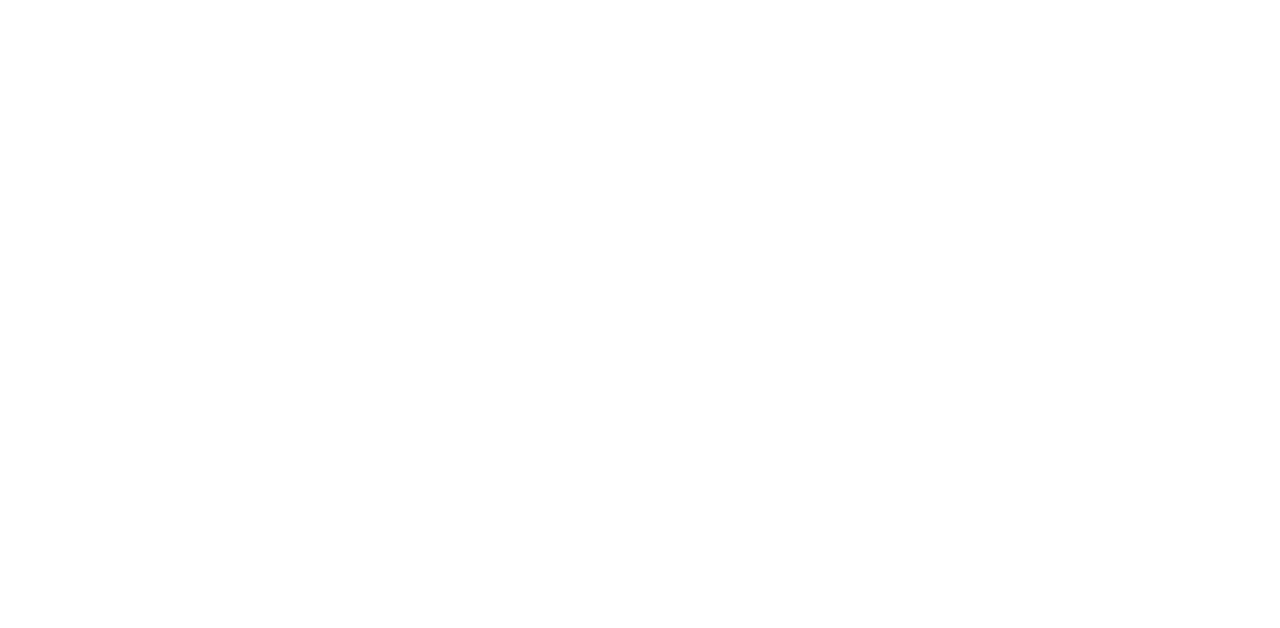
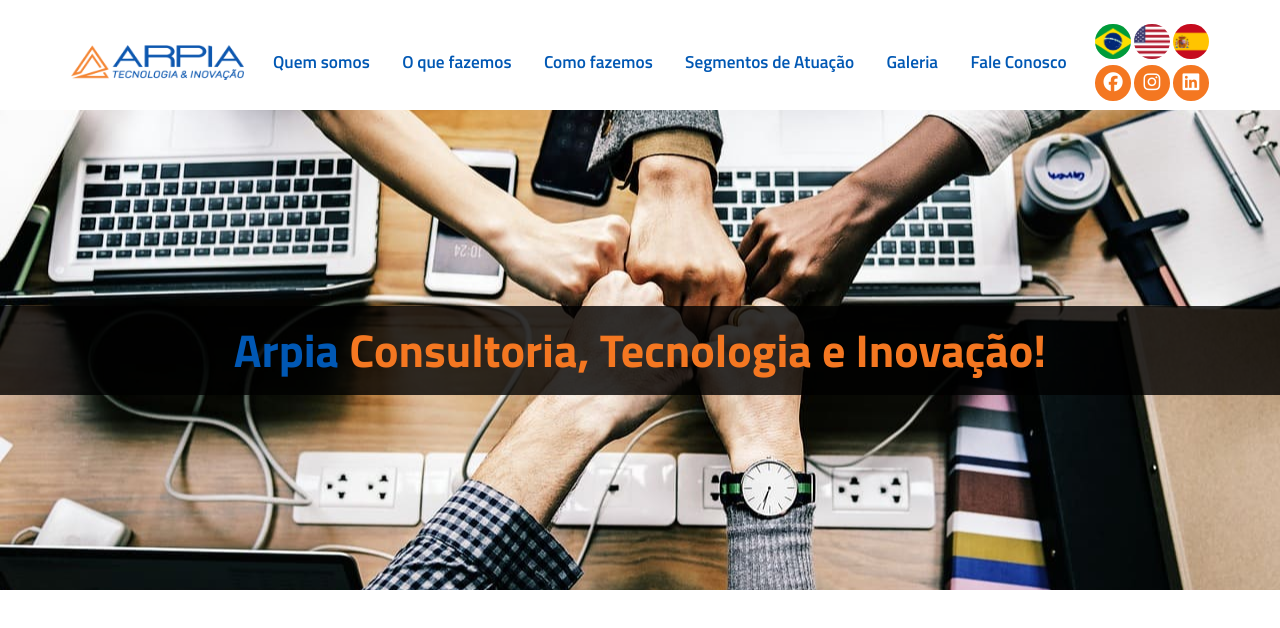
Before and after one commit to Jhonmt-cpu/htmlCssArpia, a plain HTML site: page src/indexj.html in a window 1280 px wide. Drawn offline with Linux system fonts and the light colour scheme.

Commit message:
banner created

```diff
--- a/src/css/style.css
+++ b/src/css/style.css
@@ -109,3 +109,32 @@
   align-items: center;
   justify-content: center;
 }
+
+section.banner {
+  background: no-repeat center url(../img/trabalhoEmEquipe.jpg);
+
+  display: flex;
+  align-items: center;
+  justify-content: center;
+
+  height: 50rem;
+}
+
+section.banner div.titleBox {
+  width: 100%;
+  padding: 1rem 0;
+  background: rgba(0, 0, 0, 0.8);
+
+  display: flex;
+  justify-content: center;
+  align-items: center;
+}
+
+section.banner div.titleBox h1 {
+  font-size: 4.8rem;
+  color: var(--color-background-orange)
+}
+
+section.banner div.titleBox h1 span {
+  color: var(--color-kink)
+}
--- a/src/css/stylej.css
+++ b/src/css/stylej.css
@@ -0,0 +1,140 @@
+:root {
+  font-size: 60%;
+
+  --color-background: #fff;
+  --color-text: #0C0C0C;
+  --color-kink: #0158b4;
+  --color-background-orange: #f47721;
+  --color-background-orange-hover: #f4a064;
+}
+
+* {
+  margin: 0;
+  padding: 0;
+  box-sizing: border-box;
+  outline: 0;
+}
+
+body {
+  background: var(--color-background);
+  color: var(--color-text);
+  -webkit-font-smoothing: antialiased;
+}
+
+body, input, button, textarea {
+  font-family: 'Titillium Web', sans-serif;
+  font-size: 1.7rem;
+}
+
+button {
+  cursor: pointer;
+}
+
+a {
+  text-decoration: none;
+}
+
+header {
+  display: flex;
+  width: 100%;
+  padding: 2.5rem 5.5rem 1rem 5.5rem;
+
+  justify-content: center;
+  align-items: center;
+
+  box-shadow: 0 0 3rem rgba(0, 0, 0, 0.25);
+}
+
+header div.logo {
+  width: 18rem;
+  height: 3.7rem;
+}
+
+header div.logo img {
+  width: 100%;
+  height: 100%;
+}
+
+header nav {
+  padding: 0 1.5rem;
+}
+
+header nav a {
+  padding: 1.3rem 1.5rem;
+  color: var(--color-kink);
+  font-weight: 600;
+  font-size: 1.8rem;
+
+  transition: border-bottom 0.4s;
+}
+
+header nav a:hover {
+  border-bottom: 0.5rem solid var(--color-background-orange);
+}
+
+header div.buttons div.language button.flag {
+  width: 3.68rem;
+  height: 3.68rem;
+
+  background: none;
+  border: none;
+}
+
+header div.buttons div.language button.flag img {
+  border-radius: 50%;
+
+  width: 100%;
+  height: 100%;
+}
+
+header div.buttons div.socialMedia button.media {
+  width: 3.68rem;
+  height: 3.68rem;
+  border-radius: 50%;
+  transition: background-color 0.1s;
+
+  background: var(--color-background-orange);
+  border: none;
+}
+
+header div.buttons div.socialMedia button.media:hover {
+  background: var(--color-background-orange-hover);
+}
+
+header div.buttons div.socialMedia button.media i {
+  color: var(--color-background);
+  font-size: 2rem;
+
+  display: flex;
+  align-items: center;
+  justify-content: center;
+}
+
+section.banner {
+  background: no-repeat center url(../img/trabalhoEmEquipe.jpg);
+
+  display: flex;
+  align-items: center;
+  justify-content: center;
+
+  height: 50rem;
+}
+
+section.banner div.titleBox {
+  width: 100%;
+  padding: 1rem 0;
+  background: rgba(0, 0, 0, 0.8);
+
+  display: flex;
+  justify-content: center;
+  align-items: center;
+}
+
+section.banner div.titleBox h1 {
+  font-size: 4.8rem;
+  color: var(--color-background-orange)
+}
+
+section.banner div.titleBox h1 span {
+  color: var(--color-kink)
+}
--- a/src/indexj.html
+++ b/src/indexj.html
@@ -0,0 +1,59 @@
+<!DOCTYPE html>
+<html lang="pt-br">
+<head>
+  <meta charset="UTF-8">
+  <meta http-equiv="X-UA-Compatible" content="IE=edge">
+  <meta name="viewport" content="width=device-width, initial-scale=1.0">
+  <title>Arpia - Consultoria Tecnologia e Inovação</title>
+  <link rel="stylesheet" href="./css/stylej.css" type="text/css">
+  <script src="https://kit.fontawesome.com/9c46404daa.js" crossorigin="anonymous"></script>
+  <link rel="preconnect" href="https://fonts.gstatic.com">
+  <link href="https://fonts.googleapis.com/css2?family=Titillium+Web:wght@400;600;700&display=swap" rel="stylesheet">
+</head>
+<body>
+  <header>
+    <div class="logo">
+      <img width="400" height="90" src="./img/logo.png" alt="Logo Arpia">
+    </div>
+    <nav>
+      <a href="">Quem somos</a>
+      <a href="">O que fazemos</a>
+      <a href="">Como fazemos</a>
+      <a href="">Segmentos de Atuação</a>
+      <a href="">Galeria</a>
+      <a href="">Fale Conosco</a>
+    </nav>
+    <div class="buttons">
+      <div class="language">
+        <button class="flag">
+          <img src="./img/brasil.png" alt="Bandeira Brasil">
+        </button>
+        <button class="flag">
+          <img src="./img/usa.png" alt="Bandeira USA">
+        </button>
+        <button class="flag">
+          <img src="./img/espanha.png" alt="Bandeira Espanha">
+        </button>
+      </div>
+      <div class="socialMedia">
+        <button class="media">
+          <i class="fab fa-facebook"></i>
+        </button>
+        <button class="media">
+          <i class="fab fa-instagram"></i>
+        </button>
+        <button class="media">
+          <i class="fab fa-linkedin"></i>
+        </button>
+      </div>
+    </div>
+  </header>
+  <section class="banner">
+    <div class="titleBox">
+      <h1>
+        <span>Arpia</span> Consultoria, Tecnologia e Inovação!
+      </h1>
+    </div>
+  </section>
+</body>
+</html>
```
Also changed, not shown: src/index.html (+7 -0 lines), src/img/trabalhoEmEquipe.jpg (added).
